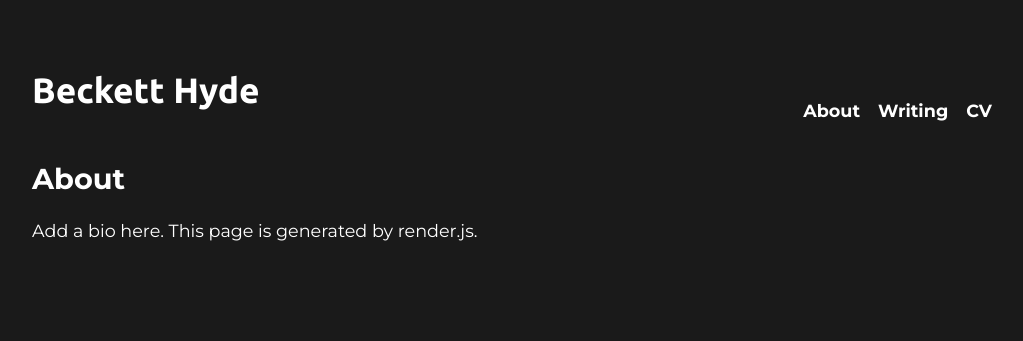
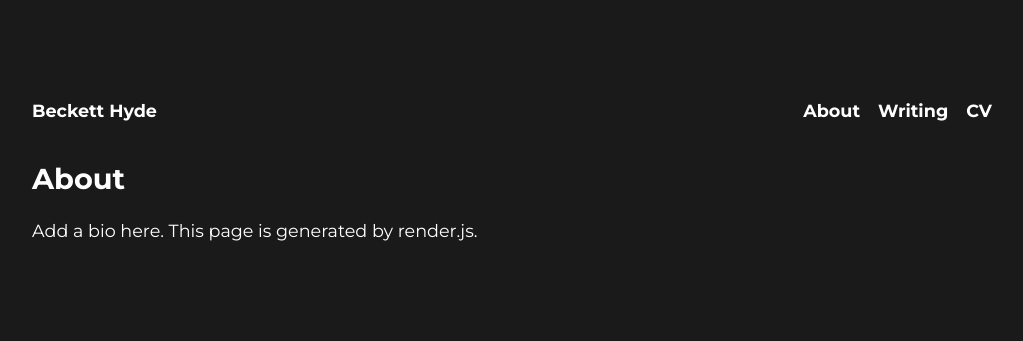
Before and after one commit to Signed-B/Signed-B.github.io, a plain HTML site: page about/index.html in a window 1280 px wide. Shown: the whole page, without its empty margins (128-1151 px from the left). Drawn offline with Linux system fonts and the light colour scheme.

Commit message:
Align inner-page title font with nav

```diff
--- a/styles.css
+++ b/styles.css
@@ -150,16 +150,17 @@ nav ul li {
 .site-header {
     display: flex;
     justify-content: space-between;
-    align-items: center;
+    align-items: baseline;
     gap: 24px;
-    flex-wrap: wrap;
     margin-bottom: 40px;
 }
 
 .site-title {
-    font-family: 'Ubuntu', sans-serif;
-    font-size: 2.2em;
+    font-family: 'Montserrat', sans-serif;
+    font-size: 1.1em;
     margin: 0;
+    line-height: 1;
+    font-weight: 700;
 }
 
 .site-title a {
@@ -170,9 +171,11 @@ nav ul li {
 .site-nav {
     display: flex;
     gap: 18px;
+    align-items: baseline;
 }
 
 .site-nav a {
+    font-size: 1.1em;
     font-weight: 700;
     text-decoration: none;
     color: #ffffff;
```
